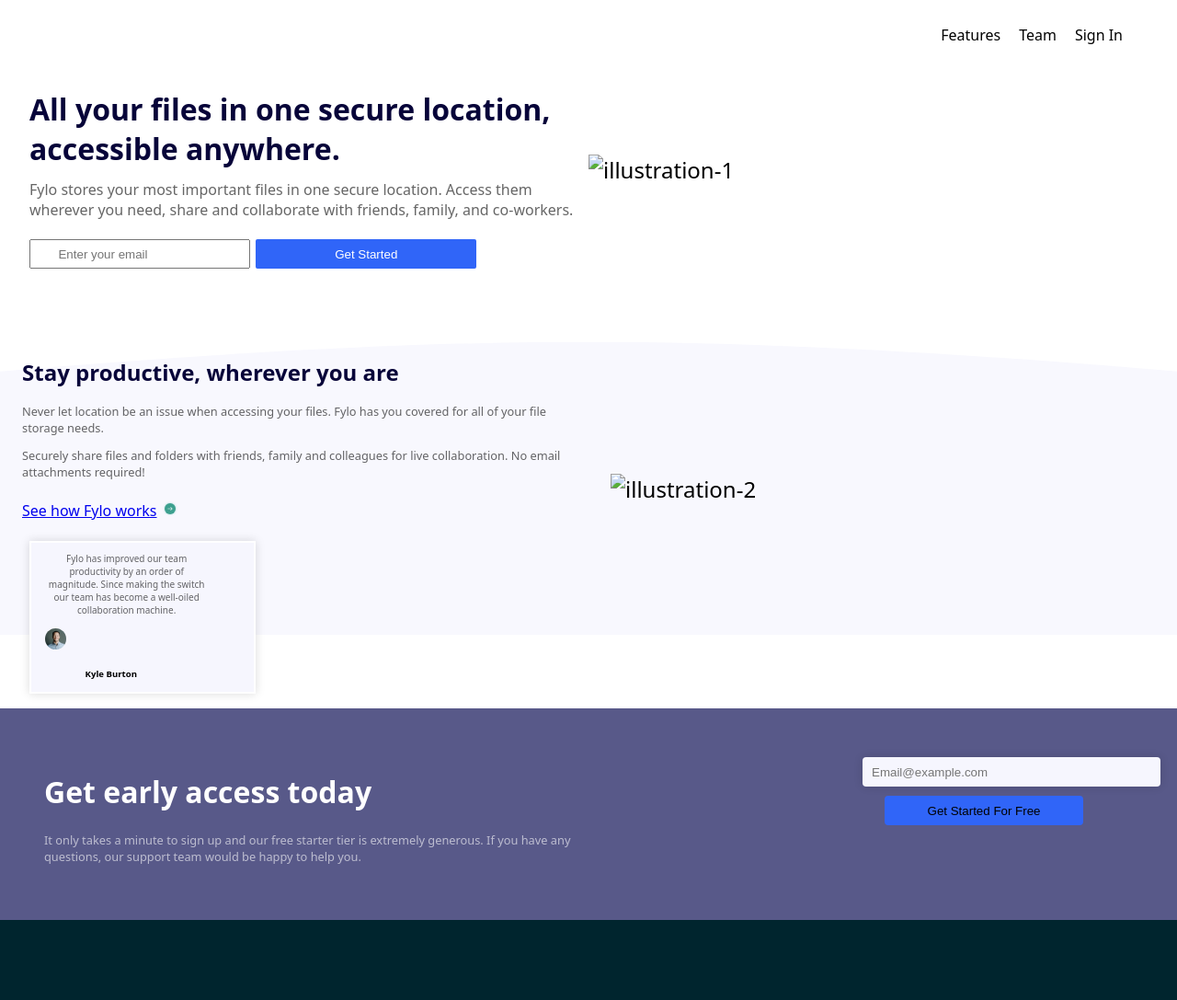
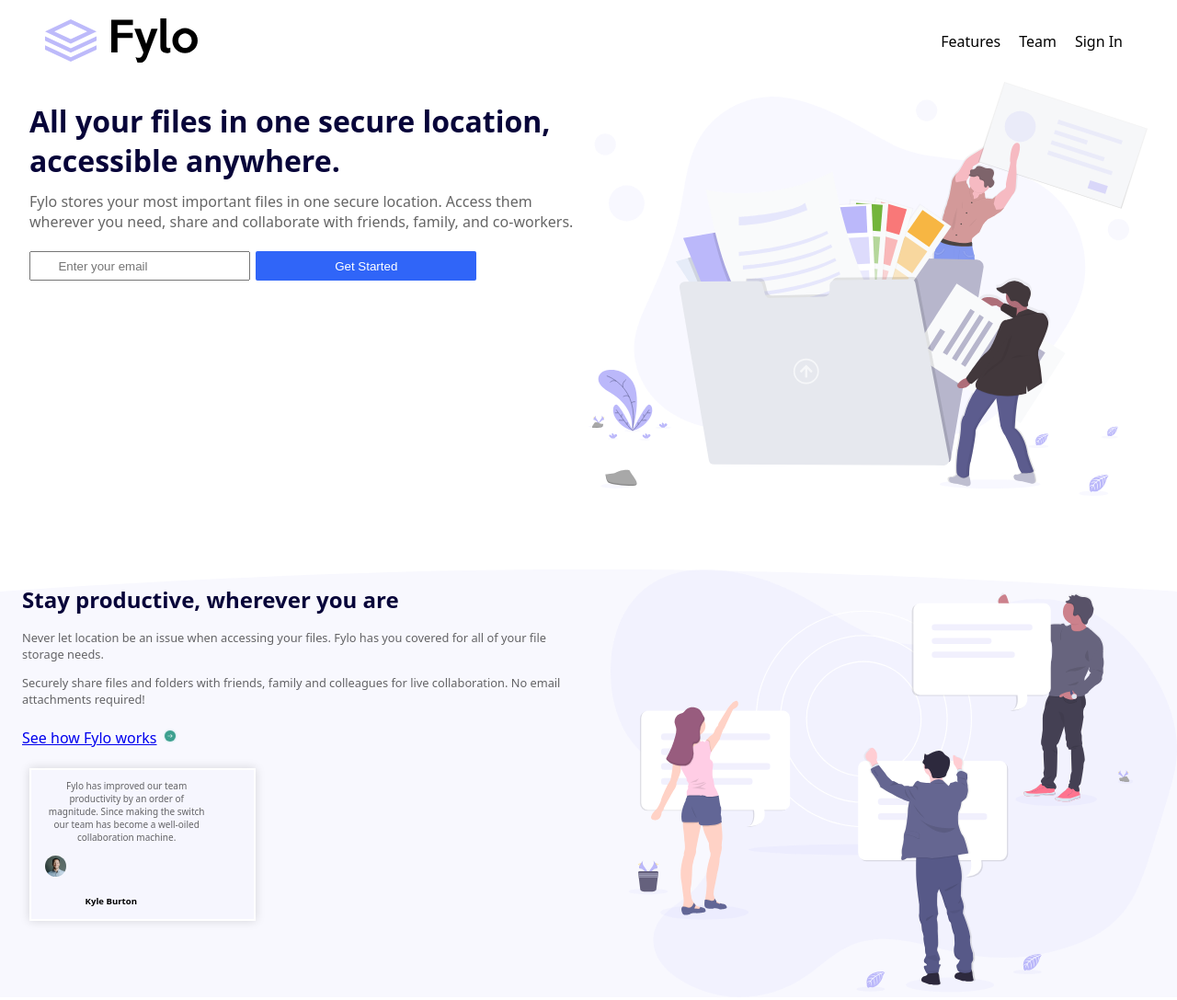
Before and after one commit to shubhamCoder07/fylo, a plain HTML site: page index.html in a window 1280 px wide. Shown: the top 1087 px of the page at 92% size. Drawn offline with Linux system fonts and the light colour scheme; files whose address does not match are found by name.

Commit message:
Update index.html

```diff
--- a/index.html
+++ b/index.html
@@ -28,7 +28,7 @@
   <body>
     <header>
       <div class="logo flex1">
-        <img src="./images/logo.svg" alt="">
+        <img src="logo.svg" alt="">
         <div>
           <ul>
             <a href="#">Features</a>
@@ -51,7 +51,7 @@
           </div>
         </div>
         <div class="img-container">
-          <img src="./images/illustration-1.svg" alt="illustration-1">
+          <img src="illustration-1.svg" alt="illustration-1">
         </div>
       </div>
     </header>
@@ -80,7 +80,7 @@
           </div>
         </div>
         <div class="con-3 img-container container-box">
-          <img src="./images/illustration-2.svg" alt="illustration-2">
+          <img src="illustration-2.svg" alt="illustration-2">
         </div>
 
       </div>
@@ -104,7 +104,7 @@
 
         <div class="last">
           <div class="last1">
-            <img src="./images/logo.svg" alt="">
+            <img src="logo.svg" alt="">
             <ul>
               <li>Phone: +1-543-123-4567</li>
               <li>example@fylo.com</li>
```
